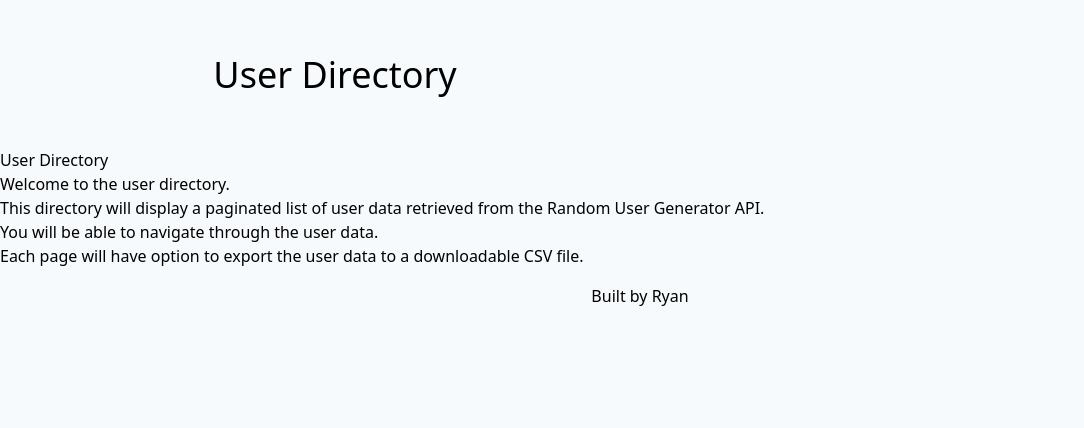
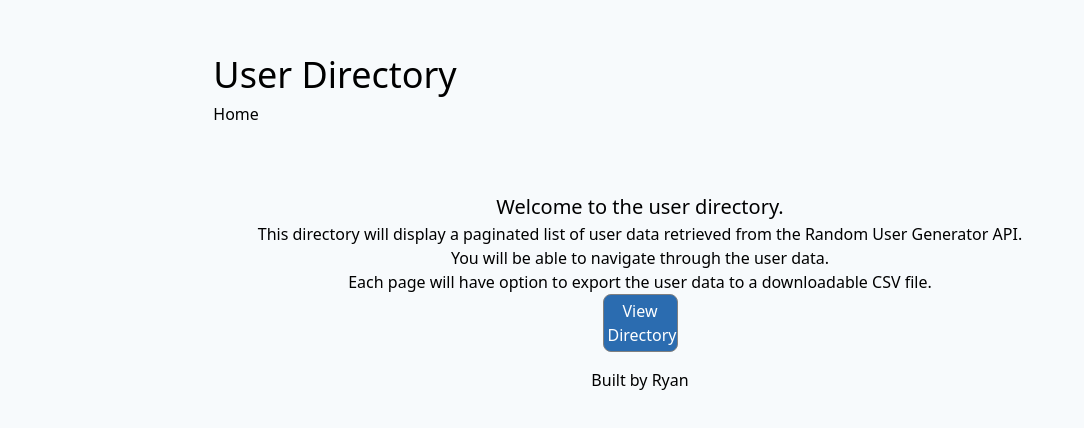
Before and after one commit to brink-ry/UserDirectory, a Vue app: page / in a window 1280 px wide. Shown: the top 428 px of the page, without its empty margins (0-1084 px from the left). Built offline with nearby package versions, Linux system fonts and the light colour scheme.

Commit message:
styling, removed default nav from App.vue

```diff
--- a/src/App.vue
+++ b/src/App.vue
@@ -4,11 +4,9 @@
     class="container mx-auto bg-gray-100 font-sans"
   >
     <Header/>
-    <div id="nav">
-      <router-link to="/">Home</router-link> |
-      <router-link to="/results">Results</router-link>
-    </div>
-    <router-view class="lg:pt-16 pt-8"/>
+
+    <router-view class="lg:pt-48 pt-24"/>
+
     <Footer/>
   </div>
 </template>
--- a/src/assets/styles/index.css
+++ b/src/assets/styles/index.css
@@ -1,3 +1,19 @@
 @tailwind base;
 @tailwind components;
 @tailwind utilities;
+
+
+/*  Common styles shared among components go here */
+button {
+  border: 1px solid gray;
+  border-radius: 0.5rem;
+  cursor: pointer;
+  color: white;
+  background: #2b6cb0;
+  padding: 4px;
+  width: 75px;
+}
+
+button:disabled {
+  cursor: not-allowed;
+}
--- a/src/components/Header.vue
+++ b/src/components/Header.vue
@@ -2,6 +2,7 @@
   <header class="sticky-header bg-gray-100">
     <div class="w-2/3 mx-auto lg:pb-8 pb-4">
       <h1 class="text-2xl lg:text-4xl lg:text-left text-center pt-8 lg:pt-12">User Directory</h1>
+      <router-link :to="{ name: 'Home' }">Home</router-link>
     </div>
   </header>
 </template>
--- a/src/views/Home.vue
+++ b/src/views/Home.vue
@@ -1,9 +1,6 @@
 <template>
-	<article>
-		<h1>User Directory</h1>
-
-		<section>
-			<h2>Welcome to the user directory.</h2>
+	<article class="text-center">
+		<h2 class="text-xl">Welcome to the user directory.</h2>
 		<p>
 			This directory will display a paginated list of user data retrieved from the <a href="http://randomuser.me" target="blank">Random User Generator API</a>.
 		</p>
@@ -15,12 +12,24 @@
 		<p>
 			Each page will have option to export the user data to a downloadable CSV file.
 		</p>
-		</section>
+
+		<button
+			class="text-center mx-auto"
+			@click="clickResultsRoute"
+		>
+			<router-link id="viewResults" :to="{ name: 'Results' }">View Directory</router-link>
+		</button>
 	</article>
 </template>
 
 <script>
 export default {
-	name: 'Home'
+	name: 'Home',
+	methods: {
+		clickResultsRoute () {
+			const anchorTarget = document.getElementById('viewResults');
+			anchorTarget.click();
+		}
+	}
 }
 </script>
```
Lines whose indentation alone changed are shown as unchanged.
